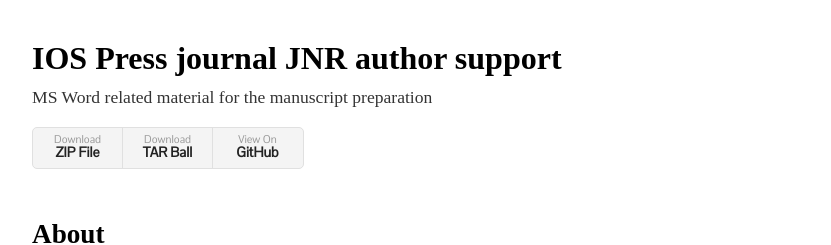
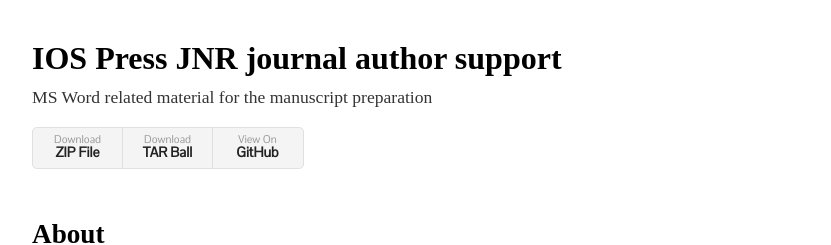
Before and after one commit to vtex-soft/wordsupport.iospress-jnr, a Jekyll site: the page built from README.md, in a window 1280 px wide. Shown: the top 245 px of the page, without its empty margins (224-1055 px from the left). Built offline with Jekyll 4.4.1, drawn with Linux system fonts in a browser that asks for light colours; some web fonts are replaced; our own code applies the rules of GitHub Pages for plain Markdown files.

```diff
--- a/_config.yml
+++ b/_config.yml
@@ -1,3 +1,3 @@
-title: IOS Press journal JNR author support
+title: IOS Press JNR journal author support
 description: MS Word related material for the manuscript preparation
 show_downloads: true
```
